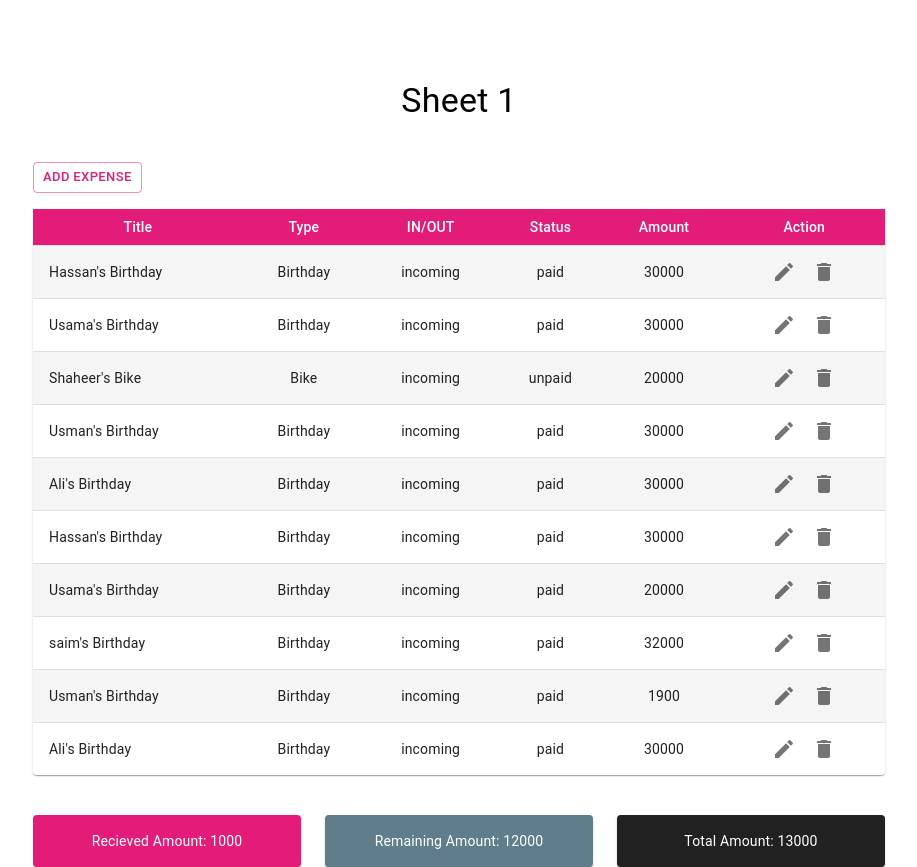
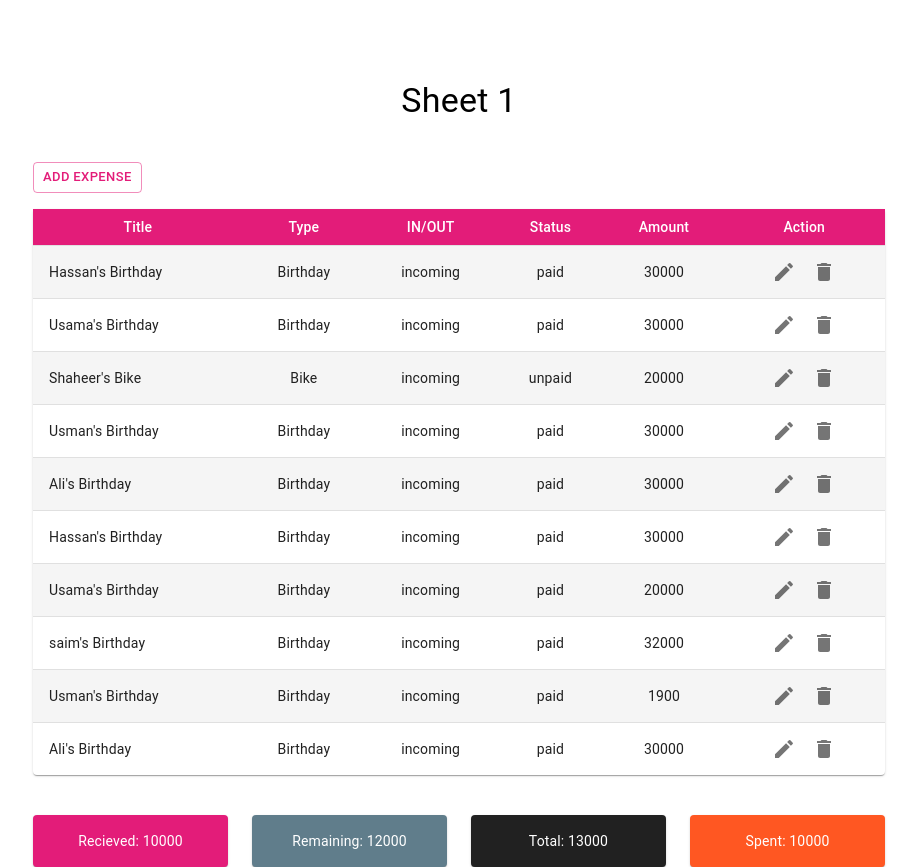
Before and after one commit to Rana-M-Usama/expense-wise, a React (Create React App) app in the folder client/: page /expenses in a window 1280 px wide. Shown: the whole page, without its empty margins (181-1098 px from the left). Built offline with nearby package versions, Linux system fonts and the light colour scheme.

Commit message:
add spent-amount box

```diff
--- a/client/src/components/sheet/SingleSheet.styles.ts
+++ b/client/src/components/sheet/SingleSheet.styles.ts
@@ -37,6 +37,14 @@ const RemainingAmount = styled(Paper)(({ theme }) => ({
   color: "white",
 }));
 
+const SpentAmount = styled(Paper)(({ theme }) => ({
+  backgroundColor: "#ff5722",
+  ...theme.typography.body2,
+  padding: theme.spacing(2),
+  textAlign: "center",
+  color: "white",
+}));
+
 const TotalAmount = styled(Paper)(({ theme }) => ({
   backgroundColor: "#212121",
   ...theme.typography.body2,
@@ -56,6 +64,7 @@ const useStyles = makeStyles(() => ({
 
 export {
   useStyles,
+  SpentAmount,
   StyledTableCell,
   StyledTableRow,
   RecievedAmount,
--- a/client/src/components/sheet/SingleSheet.tsx
+++ b/client/src/components/sheet/SingleSheet.tsx
@@ -18,6 +18,7 @@ import EditIcon from "@mui/icons-material/Edit";
 import {
   RecievedAmount,
   RemainingAmount,
+  SpentAmount,
   StyledTableCell,
   StyledTableRow,
   TotalAmount,
@@ -180,16 +181,19 @@ const SingleSheet = () => {
       <Grid
         container
         spacing={{ xs: 2, md: 3 }}
-        columns={{ xs: 4, sm: 8, md: 12 }}
+        columns={{ xs: 8, sm: 16, md: 16 }}
       >
-        <Grid item xs={2} sm={4} md={4}>
-          <RecievedAmount>Recieved Amount: 1000</RecievedAmount>
+        <Grid item xs={2} sm={4} md={4} style={{ width: "20%" }}>
+          <RecievedAmount>Recieved: 10000</RecievedAmount>
         </Grid>
-        <Grid item xs={2} sm={4} md={4}>
-          <RemainingAmount>Remaining Amount: 12000</RemainingAmount>
+        <Grid item xs={2} sm={4} md={4} style={{ width: "20%" }}>
+          <RemainingAmount>Remaining: 12000</RemainingAmount>
         </Grid>
-        <Grid item xs={2} sm={4} md={4}>
-          <TotalAmount>Total Amount: 13000</TotalAmount>
+        <Grid item xs={2} sm={4} md={4} style={{ width: "20%" }}>
+          <TotalAmount>Total: 13000</TotalAmount>
+        </Grid>
+        <Grid item xs={2} sm={4} md={4} style={{ width: "20%" }}>
+          <SpentAmount>Spent: 10000</SpentAmount>
         </Grid>
       </Grid>
     </Container>
```
